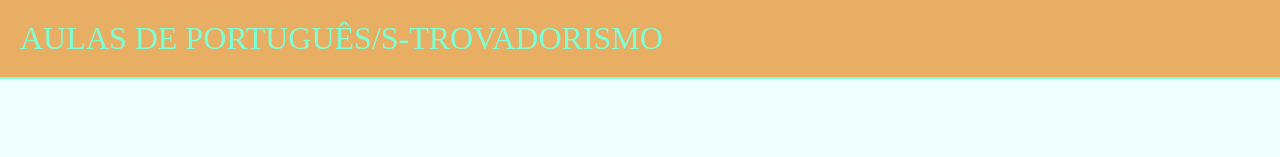
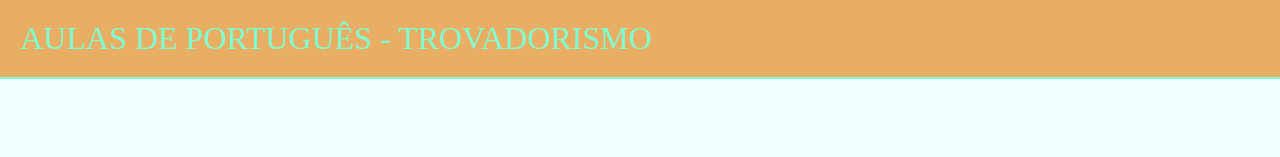
Before and after one commit to guilhermepaulafranco-bot/portuguestrovadorismo, a plain HTML site: page index.html in a window 1280 px wide. Shown: the top 157 px of the page. Drawn offline with Linux system fonts and the light colour scheme; grey boxes are pictures that could not be loaded.

Commit message:
atualização do código

```diff
--- a/index.html
+++ b/index.html
@@ -7,7 +7,7 @@
 
 <body>
 
-    <header> AULAS DE PORTUGUÊS/S-TROVADORISMO</header>
+    <header> AULAS DE PORTUGUÊS - TROVADORISMO</header>
     <section>
 
         <div class="chamada-texto">
```
